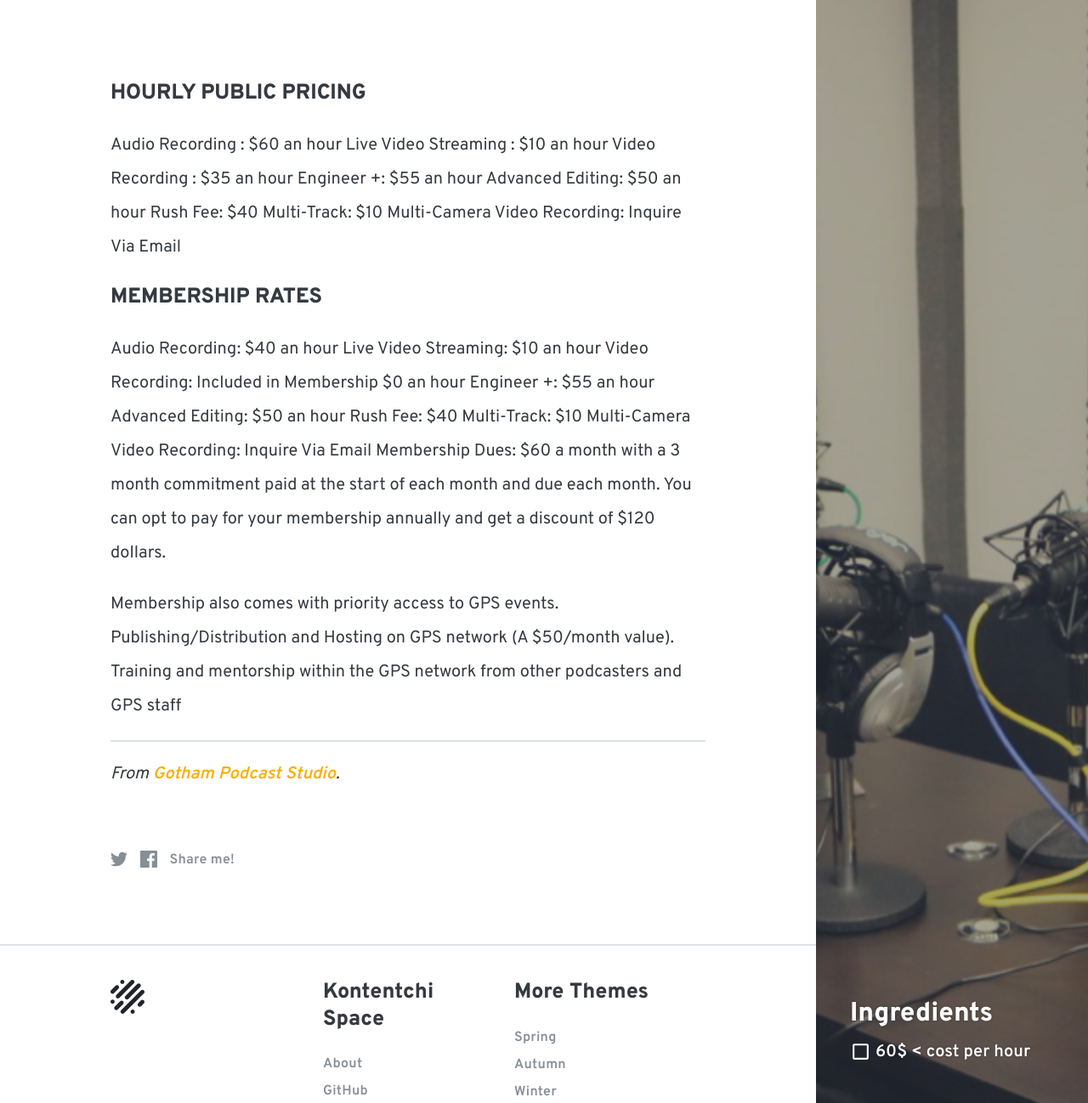
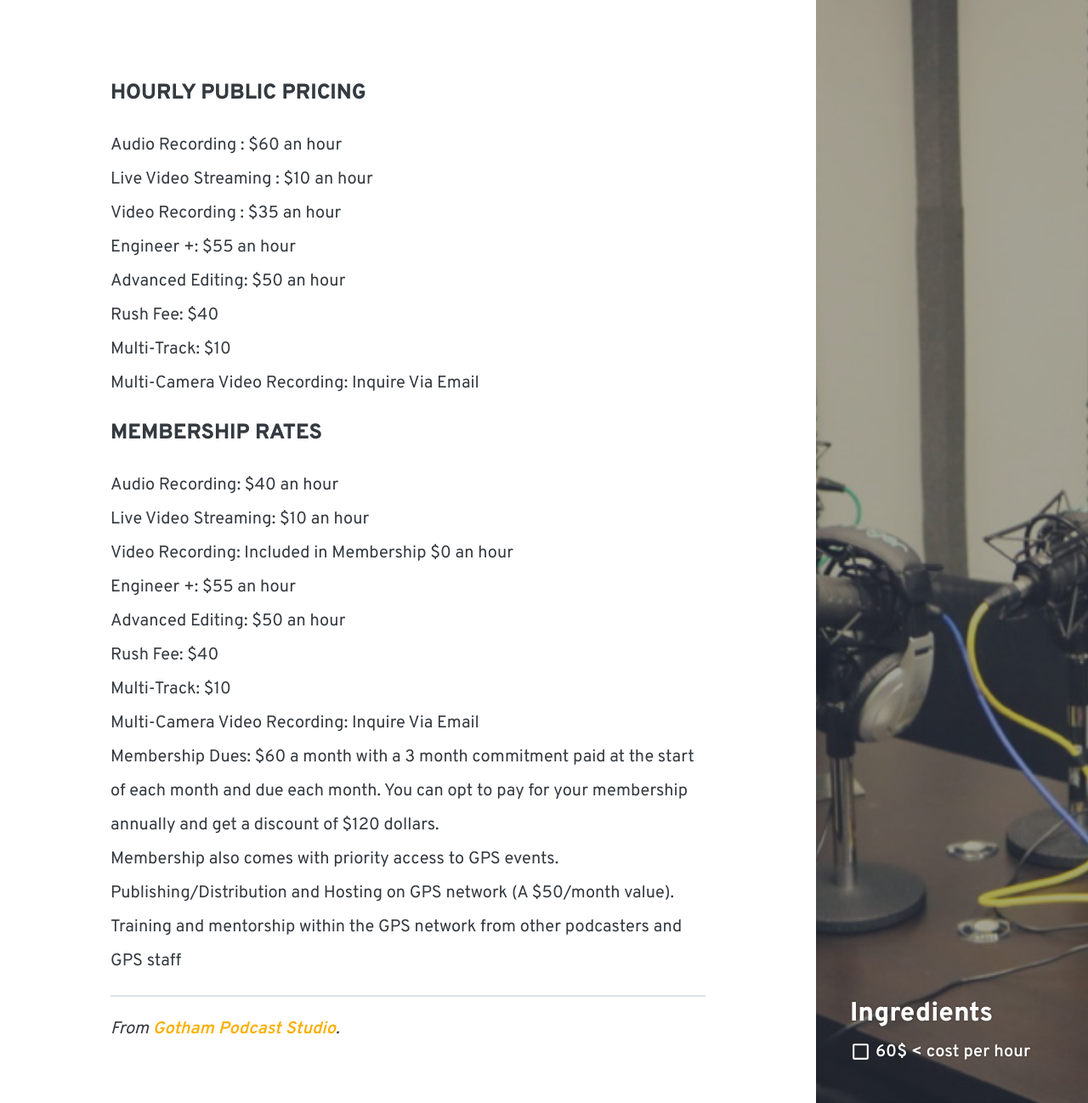
Before and after one commit to kontentchispace/kontentchispace.github.io, a Jekyll site: the page built from _recipes/gotham-podcast-studio.md, in a window 1280 px wide and 1400 px high, scrolled down 800 px, cut to the strip 102-1400 px from the top of the window. Shown: the whole strip at 85% size. Built offline with Jekyll 4.4.1, drawn with Linux system fonts in a browser that asks for light colours.

Commit message:
Update gotham-podcast-studio.md

```diff
--- a/_recipes/gotham-podcast-studio.md
+++ b/_recipes/gotham-podcast-studio.md
@@ -14,27 +14,27 @@ ingredients:
 
 ### HOURLY PUBLIC PRICING
 
-Audio Recording : $60 an hour
-Live Video Streaming : $10 an hour
-Video Recording : $35 an hour
-Engineer +: $55 an hour
-Advanced Editing: $50 an hour
-Rush Fee: $40
-Multi-Track: $10
+Audio Recording : $60 an hour<br>
+Live Video Streaming : $10 an hour<br>
+Video Recording : $35 an hour<br>
+Engineer +: $55 an hour<br>
+Advanced Editing: $50 an hour<br>
+Rush Fee: $40<br>
+Multi-Track: $10<br>
 Multi-Camera Video Recording: Inquire Via Email
 
 ### MEMBERSHIP RATES
 
-Audio Recording: $40 an hour
-Live Video Streaming: $10 an hour
-Video Recording: Included in Membership $0 an hour
-Engineer +: $55 an hour
-Advanced Editing: $50 an hour
-Rush Fee: $40
-Multi-Track: $10
-Multi-Camera Video Recording: Inquire Via Email
+Audio Recording: $40 an hour<br>
+Live Video Streaming: $10 an hour<br>
+Video Recording: Included in Membership $0 an hour<br>
+Engineer +: $55 an hour<br>
+Advanced Editing: $50 an hour<br>
+Rush Fee: $40<br>
+Multi-Track: $10 <br>
+Multi-Camera Video Recording: Inquire Via Email <br>
 Membership Dues: $60 a month with a 3 month commitment paid at the start of each month and due each month. You can opt to pay for your membership annually and get a discount of $120 dollars.
-
+<br>
 Membership also comes with priority access to GPS events. Publishing/Distribution and Hosting on GPS network (A $50/month value). Training and mentorship within the GPS network from other podcasters and GPS staff
 
 ---
```
